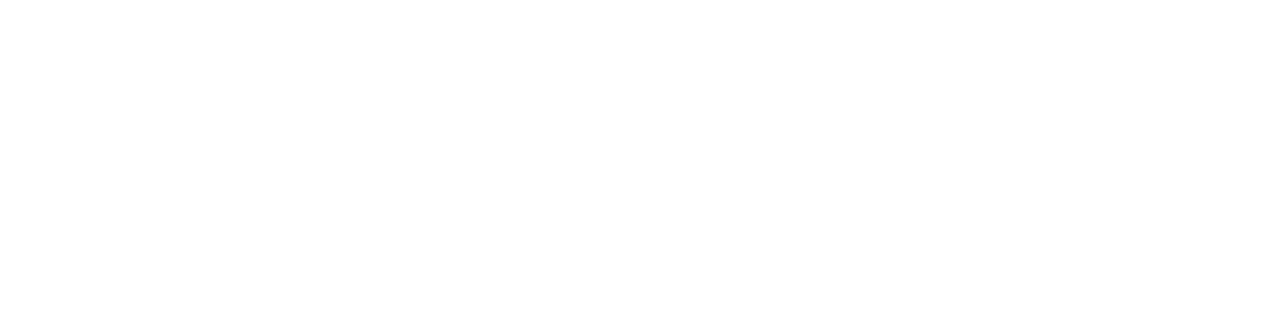
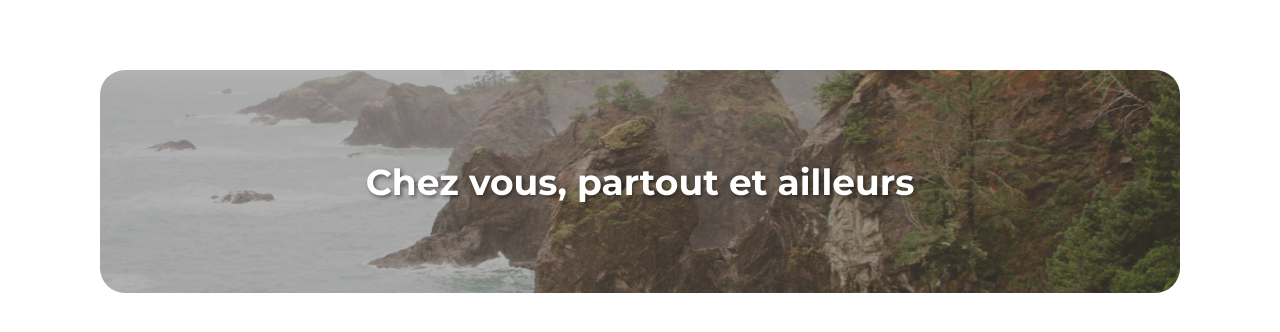
Before and after one commit to jerem-greencat/OpenClassroom-Livrable-Kasa-React, a React (Create React App) app in the folder my-app/: page / in a window 1280 px wide. Shown: the part 374-706 px from the top of the page. Built offline with nearby package versions, Linux system fonts and the light colour scheme.

Commit message:
implantation router

```diff
--- a/my-app/package.json
+++ b/my-app/package.json
@@ -8,6 +8,7 @@
     "@testing-library/user-event": "^13.5.0",
     "react": "^18.2.0",
     "react-dom": "^18.2.0",
+    "react-router-dom": "^6.14.2",
     "react-scripts": "5.0.1",
     "web-vitals": "^2.1.4"
   },
--- a/my-app/src/App.js
+++ b/my-app/src/App.js
@@ -1,19 +1,15 @@
-import React from 'react';
-import './App.css';
-import Header from './Components/Header';
+// import React from 'react';
+// import { BrowserRouter as Router, Routes, Route } from 'react-router-dom';
+// import Home from './Components/Home';
 
-function App() {
-  return (
-    <div>
-      <Header
-        logoSrc="/img/LOGO.jpg"
-        link1Text="Accueil"
-        link1Url="#header-link-1"
-        link2Text="A Propos"
-        link2Url="#header-link-2"
-      />
-    </div>
-  );
-}
+// const App = () => {
+//   return (
+//     <Router>
+//       <Routes>
+//         <Route path="/" element={<Home />} />
+//       </Routes>
+//     </Router>
+//   );
+// };
 
-export default App;
+// export default App;
--- /dev/null
+++ b/my-app/src/Components/HeadBanner.js
@@ -0,0 +1,48 @@
+import React from 'react';
+
+const HeadBanner = ({ backgroundImage, bannerText }) => {
+    const bannerStyle = {
+        position: 'relative',
+        height: '223px', // Ajustez la hauteur selon vos préférences
+        color: '#FFFFFF',
+        textAlign: 'center',
+        display: 'flex',
+        alignItems: 'center',
+        justifyContent: 'center',
+        backgroundImage: `url(${backgroundImage})`,
+        backgroundSize: 'cover',
+        backgroundPosition: 'center',
+        marginTop: '100px',
+        borderRadius: '25px',
+    };
+
+    const imageOverlayStyle = {
+        position: 'absolute',
+        top: 0,
+        left: 0,
+        width: '100%',
+        height: '100%',
+        backgroundColor: 'rgba(0, 0, 0, 0.3)', // Remplacez cette couleur par la teinte de votre choix
+        zIndex: 1,
+        borderRadius: '25px',
+    };
+
+    const textStyle = {
+        fontSize: '36px',
+        fontWeight: 'bold',
+        textShadow: '2px 2px 4px rgba(0, 0, 0, 0.5)',
+        position: 'relative',
+        zIndex: 2,
+    };
+
+    return (
+        <div style={bannerStyle}>
+        <div style={imageOverlayStyle}></div>
+        <div style={textStyle}>
+        {bannerText}
+        </div>
+        </div>
+        );
+    };
+
+    export default HeadBanner;
--- /dev/null
+++ b/my-app/src/Components/Home.js
@@ -0,0 +1,25 @@
+import React from 'react';
+import '../App.css';
+import Header from './Header';
+import HeadBanner from './HeadBanner';
+
+function Home() {
+    return (
+        <div>
+        <Header
+        logoSrc="/img/LOGO.jpg"
+        link1Text="Accueil"
+        link1Url="#header-link-1"
+        link2Text="A Propos"
+        link2Url="#header-link-2"
+        />
+        <HeadBanner
+        backgroundImage="/img/IMG_BANNER.jpg"
+        bannerText="Chez vous, partout et ailleurs"
+        />
+        {/* reste du contenu */}
+        </div>
+        );
+    }
+
+    export default Home;
--- a/my-app/src/index.js
+++ b/my-app/src/index.js
@@ -1,17 +1,25 @@
 import React from 'react';
 import ReactDOM from 'react-dom/client';
-import './index.css';
 import App from './App';
-import reportWebVitals from './reportWebVitals';
+import {  createBrowserRouter,  RouterProvider,} from "react-router-dom";
+import Home from './Components/Home';
 
-const root = ReactDOM.createRoot(document.getElementById('root'));
-root.render(
+const router = createBrowserRouter([
+  {
+    path: "/",
+    element: <Home/>,
+  },
+]);
+
+// ReactDOM.render(
+//   <BrowserRouter>
+//     <App />
+//   </BrowserRouter>,
+//   document.getElementById('root')
+// );
+
+ReactDOM.createRoot(document.getElementById("root")).render(
   <React.StrictMode>
-    <App />
+    <RouterProvider router={router} />
   </React.StrictMode>
 );
-
-// If you want to start measuring performance in your app, pass a function
-// to log results (for example: reportWebVitals(console.log))
-// or send to an analytics endpoint. Learn more: https://bit.ly/CRA-vitals
-reportWebVitals();
```
Also changed, not shown: my-app/public/img/IMG_BANNER.jpg (added), 1 other file (tests, documents, lock files or other folders).
